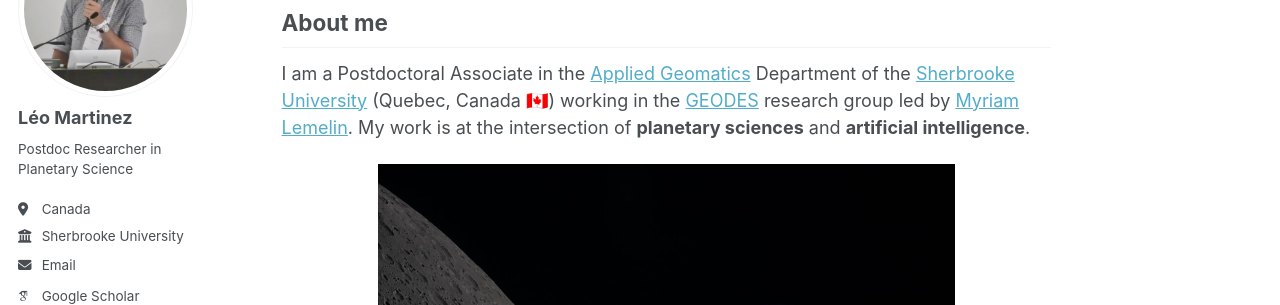
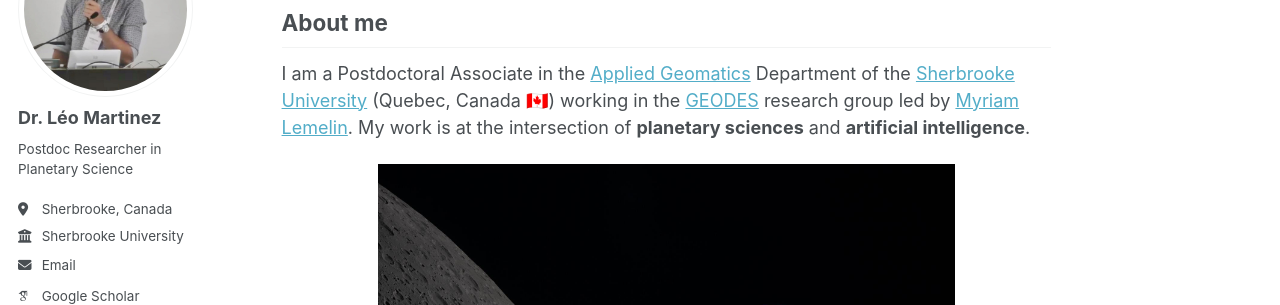
Before and after one commit to leomrtinez/leomrtinez.github.io, a Jekyll site: the page built from _pages/about.md, in a window 1280 px wide. Shown: the part 184-489 px from the top of the page. Built offline with Jekyll 4.4.1, drawn with Linux system fonts in a browser that asks for light colours; some web fonts are replaced.

Commit message:
Modify author details in _config.yml
Updated author's name and location in the config.

```diff
--- a/_config.yml
+++ b/_config.yml
@@ -32,10 +32,10 @@
 author:
   # Biographic information
   avatar           : "profile.jpeg"
-  name             : "Léo Martinez"
+  name             : "Dr. Léo Martinez"
   pronouns         : # example: "she/her"
   bio              : "Postdoc Researcher in Planetary Science"
-  location         : "Canada"
+  location         : "Sherbrooke, Canada"
   employer         : "Sherbrooke University"
   url              : # URL
   email            : "leonard.martinez@usherbrooke.ca"
```
